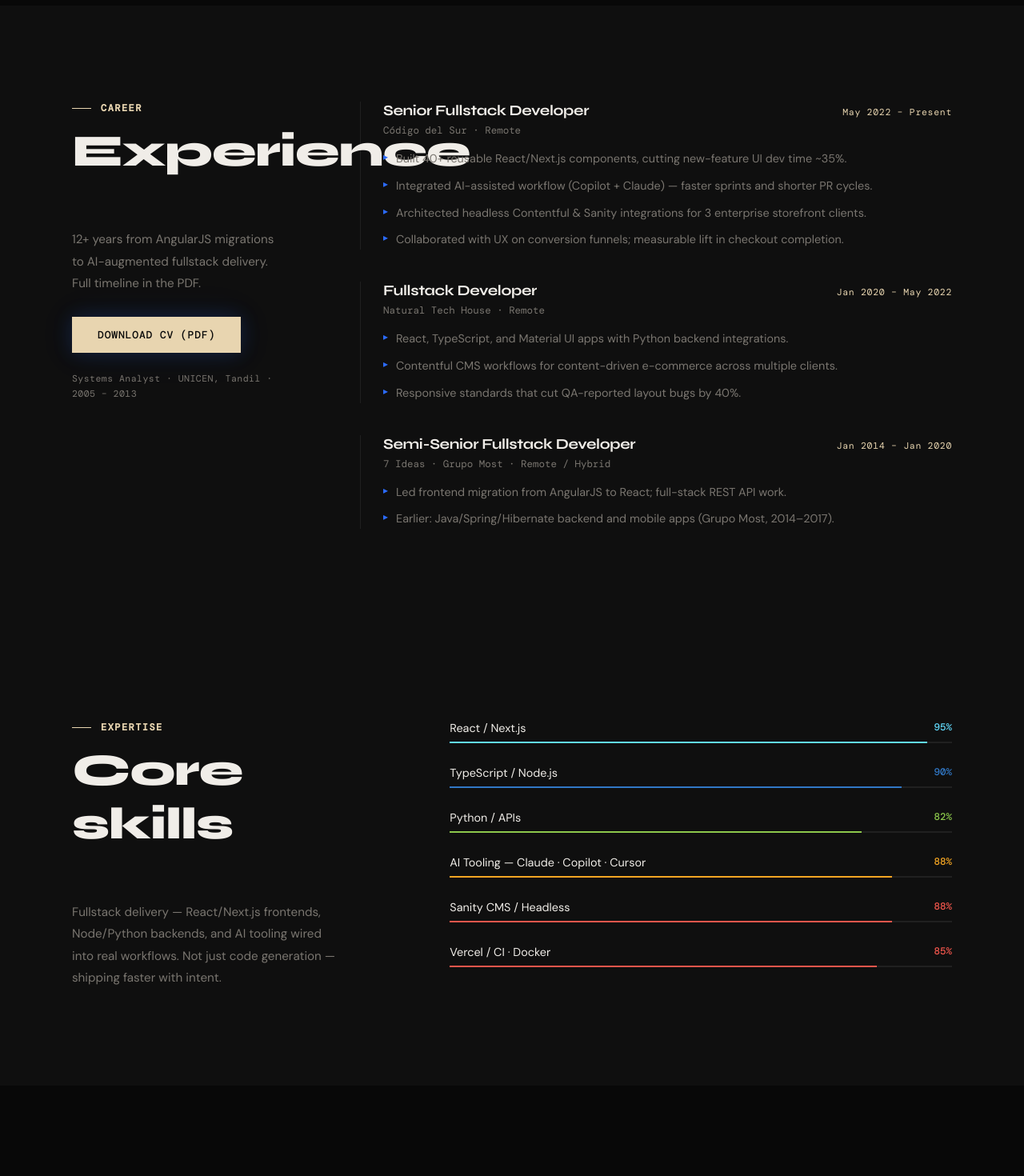
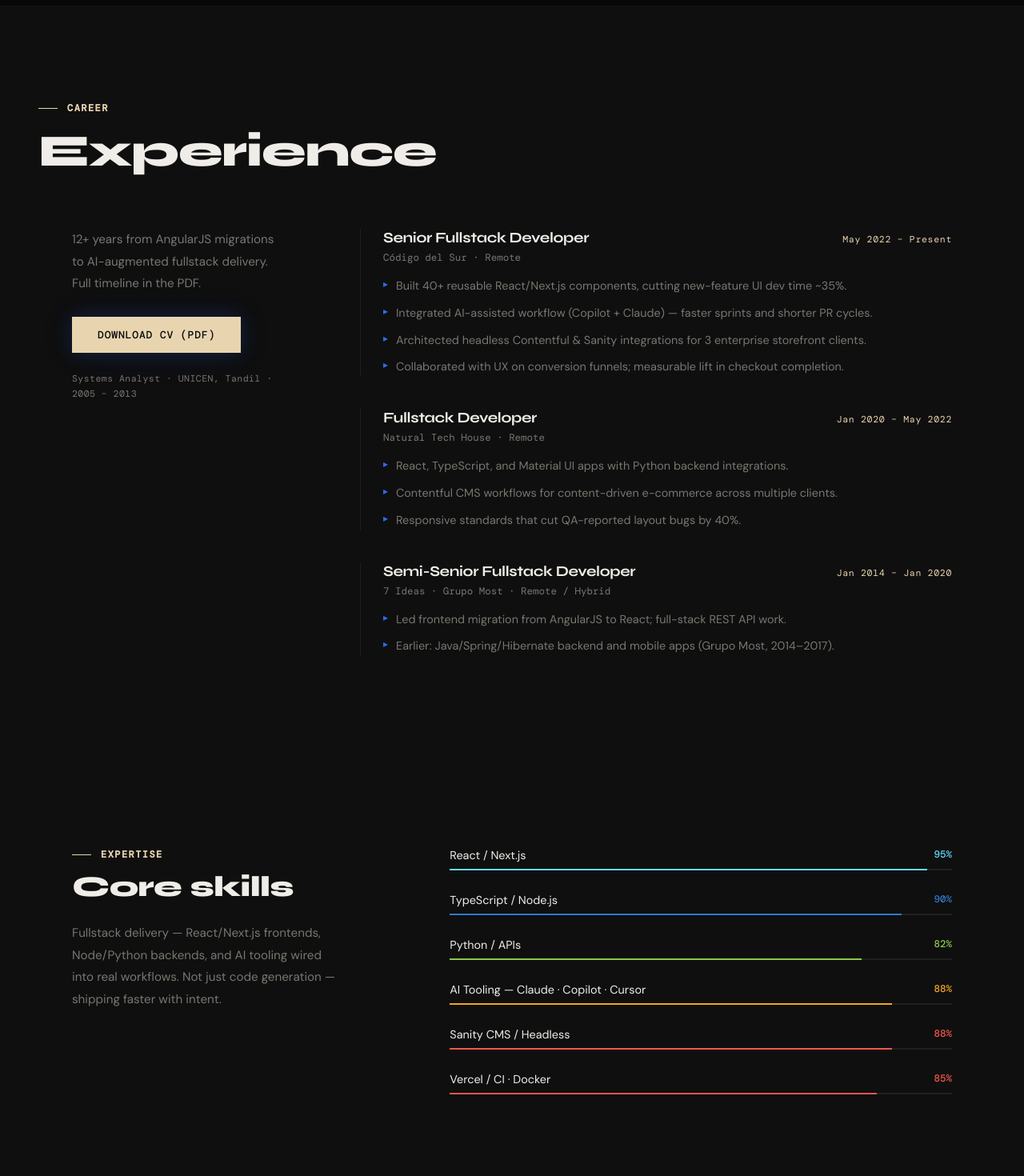
Before and after one commit to lucasfernandezdev15/portfolio, a React (Create React App) app: page / in a window 1280 px wide. Shown: the part 2940-4410 px from the top of the page at 80% size. Built offline with nearby package versions, Linux system fonts and the light colour scheme; a web font is replaced by a local one.

Commit message:
Fix Experience title overlapping job history on desktop.

```diff
--- a/src/App.css
+++ b/src/App.css
@@ -319,7 +319,13 @@ body { background: var(--bg); color: var(--text); font-family: var(--font-body);
 
 /* ── SCRAMBLE TITLE ── */
 .scramble-title { margin-bottom: 64px; }
-.section-title-inline { margin-bottom: 24px; }
+.section-title-inline {
+  font-family: var(--font-display);
+  font-size: clamp(1.5rem, 3.5vw, 2.25rem);
+  font-weight: 800; letter-spacing: -0.02em;
+  line-height: 1.15; margin-bottom: 24px;
+}
+.scramble-title.section-title-inline { margin-bottom: 24px; }
 
 /* ── SECTIONS ── */
 .section { padding: 120px 48px; position: relative; }
@@ -437,9 +443,11 @@ body { background: var(--bg); color: var(--text); font-family: var(--font-body);
 
 /* ── EXPERIENCE ── */
 .experience-layout {
-  display: grid; grid-template-columns: 280px 1fr; gap: 80px;
+  display: grid; grid-template-columns: minmax(0, 280px) minmax(0, 1fr); gap: 80px;
   max-width: 1100px; margin: 0 auto; align-items: start;
 }
+.experience-left { min-width: 0; }
+.experience-list { min-width: 0; }
 .experience-sub {
   font-size: 0.95rem; color: var(--muted); line-height: 1.8;
   margin-bottom: 28px; max-width: 260px;
--- a/src/App.js
+++ b/src/App.js
@@ -193,7 +193,12 @@ function ScrambleTitle({ text, className = '' }) {
     }, 40);
     return () => clearInterval(id);
   }, [visible, text]);
-  return <p ref={ref} className={`section-title scramble-title ${className}`}>{display}</p>;
+  const inline = className.includes('section-title-inline');
+  return (
+    <p ref={ref} className={`scramble-title ${inline ? 'section-title-inline' : 'section-title'}`.trim()}>
+      {display}
+    </p>
+  );
 }
 
 const TERMINAL_LINES = [
@@ -587,10 +592,10 @@ export default function App() {
       </section>
 
       <section className="section section-dark" id="experience">
+        <Reveal><h2 className="section-label">Career</h2></Reveal>
+        <ScrambleTitle text="Experience" />
         <div className="experience-layout">
           <Reveal className="experience-left">
-            <h2 className="section-label">Career</h2>
-            <ScrambleTitle text="Experience" className="section-title-inline" />
             <p className="experience-sub">12+ years from AngularJS migrations to AI-augmented fullstack delivery. Full timeline in the PDF.</p>
             <a href={cvHref} download="Lucas_Fernandez_CV.pdf" className="btn-primary btn-glow experience-cv-btn">Download CV (PDF)</a>
             <p className="experience-edu">Systems Analyst · UNICEN, Tandil · 2005 – 2013</p>
```
